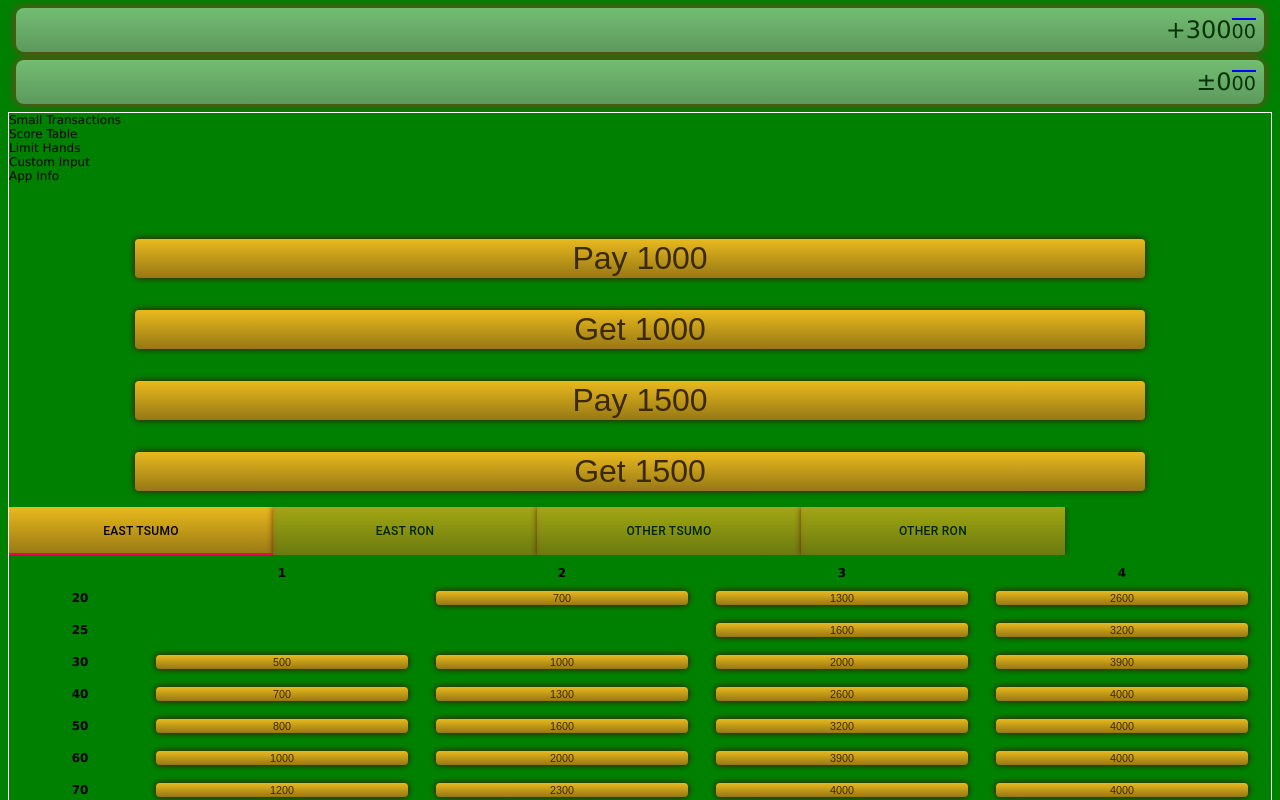
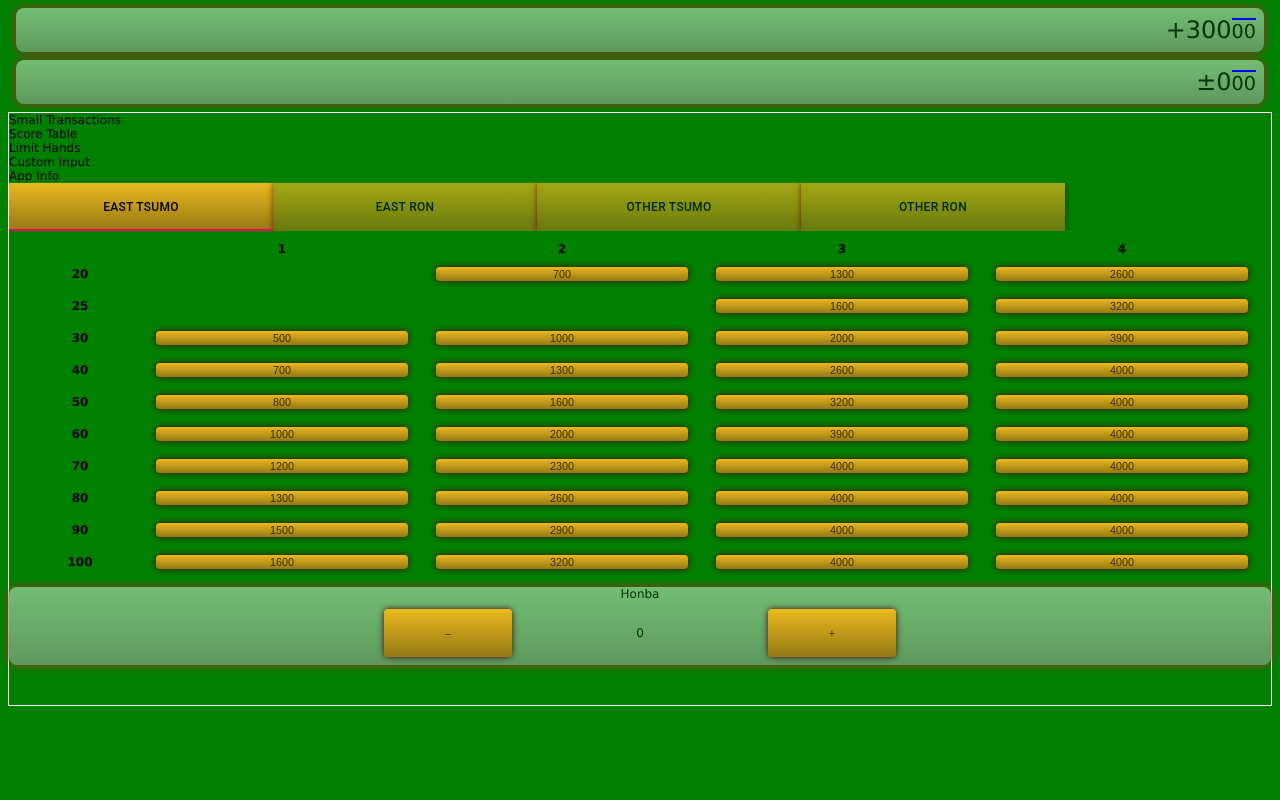
Before and after one commit to PauliMarttinen/riichi-mahjong-personal-score-tracker, a React (Create React App) app: page / in a window 1280 px wide. Shown: the top 800 px of the page. Built offline with nearby package versions, Linux system fonts and the light colour scheme.

Commit message:
Selfmade tabs functionality in place
Tabs currently in use only for the bigger view. Still need to convert Scoring Table and Limit Hands to use the selfmade tabs.

```diff
--- a/src/Tabs/ViewTabs.js
+++ b/src/Tabs/ViewTabs.js
@@ -4,10 +4,38 @@ class ViewTabs extends React.Component
 {
   render()
   {
-    console.log(this.props.children);
     return (
       <div className="viewtabs-container">
-        {this.props.children}
+        {this.props.children.map((value, index) =>
+          {
+            if (value.type.name === "Tab")
+            {
+              if (parseInt(value.props.index) === parseInt(this.props.index))
+              {
+                return (
+                  <div className="viewtabs-tab viewtabs-selected">
+                    {value.props.children}
+                  </div>
+                );
+              }
+              else
+              {
+                return (
+                  <div className="viewtabs-tab" data-index={value.props.index} onClick={e => this.props.onClick(e.target.dataset.index)}>
+                    {value.props.children}
+                  </div>
+                )
+              }
+            }
+            if (value.type.name === "TabContent" && parseInt(value.props.index) === parseInt(this.props.index))
+            {
+              return (
+                <div className="viewtabs-content">
+                  {value.props.children}
+                </div>
+              );
+            }
+          })}
       </div>
     );
   }
--- a/src/TransactionViews.js
+++ b/src/TransactionViews.js
@@ -69,20 +69,11 @@ class TransactionViews extends React.Component
     };
   }
 
-  changeTab = (event, value) =>
+  changeTab = (newTab) =>
   {
     this.setState(
       {
-        index: value
-      }
-    );
-  }
-
-  changeView = index =>
-  {
-    this.setState(
-      {
-        index
+        index: newTab
       }
     );
   };
@@ -125,7 +116,7 @@ class TransactionViews extends React.Component
 
     return (
       <div className="transactionviews">
-        <ViewTabs>
+        <ViewTabs index={this.state.index} onClick={this.changeTab}>
           <Tab index="0">Small Transactions</Tab>
           <Tab index="1">Score Table</Tab>
           <Tab index="2">Limit Hands</Tab>
@@ -147,6 +138,13 @@ class TransactionViews extends React.Component
             <AppInfo />
           </TabContent>
         </ViewTabs>
+        {(this.state.confirmPopup.show ? <ConfirmTransactionPopup
+                                           table={this.state.confirmPopup.table}
+                                           payment={this.state.confirmPopup.payment}
+                                           paymentEast={this.state.confirmPopup.paymentEast}
+                                           paymentOther={this.state.confirmPopup.paymentOther}
+                                           honba={this.state.confirmPopup.honba}
+                                           onClick={this.confirmationClick} /> : null)}
       </div>
     );
 
```
